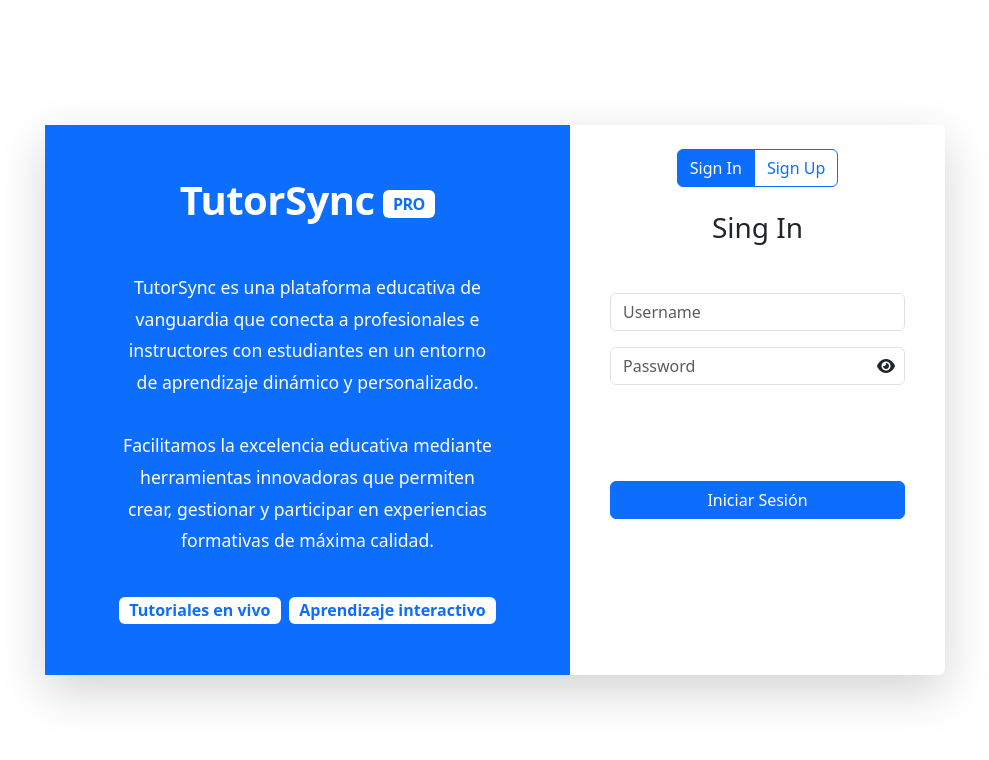
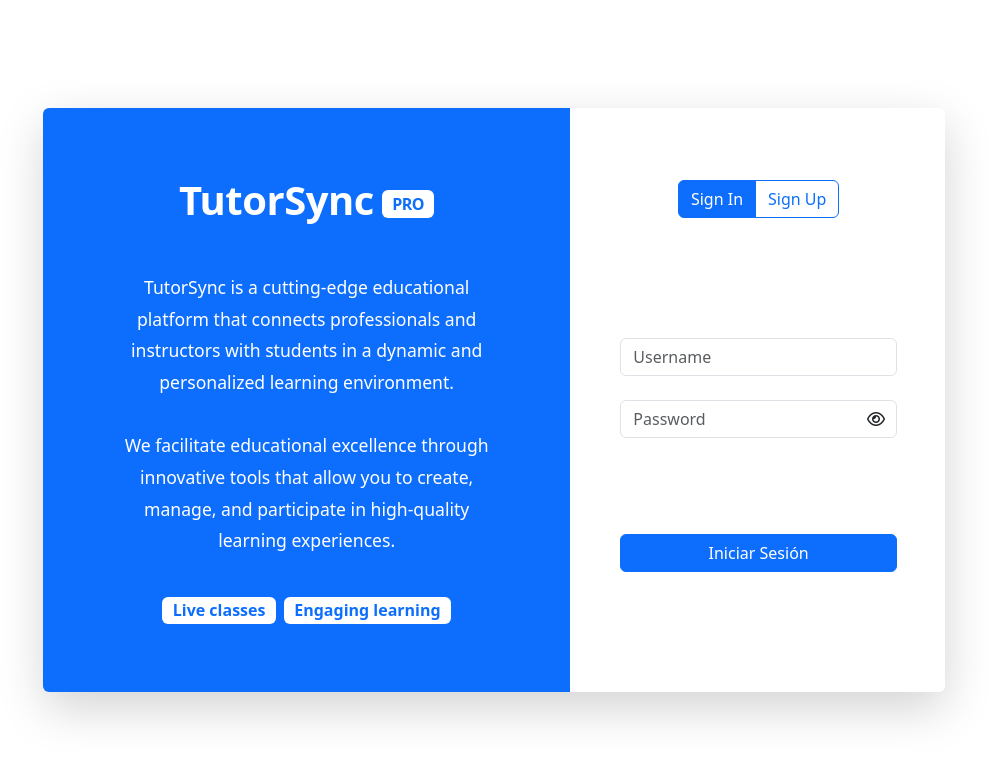
Before and after one commit to Ivangris95/gestor-tutorias-react, a React (Vite) app in the folder app/: page / in a window 1280 px wide. Shown: the top 760 px of the page, without its empty margins (145-1134 px from the left). Built offline with nearby package versions, Linux system fonts and the light colour scheme.

Commit message:
style: mejora la apariencia visual de la página de login

```diff
--- a/app/src/components/Auth/Login.jsx
+++ b/app/src/components/Auth/Login.jsx
@@ -23,15 +23,15 @@ function Login({ onLoginSuccess }) {
 
     return (
         <div className="container-fluid">
-            <div className="row min-vh-100">
+            <div className="row min-vh-100 ">
                 <div className="col-12 d-flex justify-content-center align-items-center py-4">
                     <div
                         className="card shadow-lg border-0"
                         style={{ maxWidth: "900px", width: "100%" }}
                     >
-                        <div className="row g-0" style={{ minHeight: "550px" }}>
+                        <div className="row g-1" style={{ minHeight: "550px" }}>
                             {/* Panel izquierdo - Solo visible en md y más grande */}
-                            <div className="col-lg-7 col-md-6 bg-primary text-white d-none d-md-block">
+                            <div className="col-lg-7 col-md-6 bg-primary text-white d-none d-md-block rounded-start-2">
                                 <div className="d-flex flex-column justify-content-center align-items-center h-100 p-5">
                                     <h1
                                         className="mb-4 fw-bold"
@@ -54,25 +54,23 @@ function Login({ onLoginSuccess }) {
                                             textAlign: "center",
                                         }}
                                     >
-                                        TutorSync es una plataforma educativa de
-                                        vanguardia que conecta a profesionales e
-                                        instructores con estudiantes en un
-                                        entorno de aprendizaje dinámico y
-                                        personalizado.
+                                        TutorSync is a cutting-edge educational
+                                        platform that connects professionals and
+                                        instructors with students in a dynamic
+                                        and personalized learning environment.
                                         <br />
                                         <br />
-                                        Facilitamos la excelencia educativa
-                                        mediante herramientas innovadoras que
-                                        permiten crear, gestionar y participar
-                                        en experiencias formativas de máxima
-                                        calidad.
+                                        We facilitate educational excellence
+                                        through innovative tools that allow you
+                                        to create, manage, and participate in
+                                        high-quality learning experiences.
                                     </p>
                                     <div className="mt-3 d-flex gap-2">
                                         <span className="badge bg-white text-primary fs-6">
-                                            Tutoriales en vivo
+                                            Live classes
                                         </span>
                                         <span className="badge bg-white text-primary fs-6">
-                                            Aprendizaje interactivo
+                                            Engaging learning
                                         </span>
                                     </div>
                                 </div>
@@ -99,7 +97,7 @@ function Login({ onLoginSuccess }) {
                                         </p>
                                     </div>
 
-                                    <div className="text-center mb-4">
+                                    <div className="text-center mb-4 mt-5">
                                         <div
                                             className="btn-group"
                                             role="group"
--- a/app/src/components/Auth/SingIn.jsx
+++ b/app/src/components/Auth/SingIn.jsx
@@ -41,13 +41,11 @@ function SingIn({ onAuthenticate }) {
     };
 
     return (
-        <div className="px-lg-3">
-            <h3 className="mb-5 text-center">Sing In</h3>
-
+        <div className="px-lg-4 py-lg-5">
             {error && <div className="alert alert-danger">{error}</div>}
 
-            <form onSubmit={handleSubmit}>
-                <div className="mb-3">
+            <form onSubmit={handleSubmit} className="py-lg-5 ">
+                <div className="mb-4">
                     <input
                         type="text"
                         className="form-control"
@@ -72,14 +70,14 @@ function SingIn({ onAuthenticate }) {
                         style={{
                             position: "absolute",
                             transform: "translateY(-130%)",
-                            right: "50px",
+                            right: "60px",
                             cursor: "pointer",
                         }}
                     >
                         {showPassword ? (
-                            <i class="fa-solid fa-eye-slash"></i>
+                            <i className="fa-regular fa-eye-slash"></i>
                         ) : (
-                            <i class="fa-solid fa-eye"></i>
+                            <i className="fa-regular fa-eye"></i>
                         )}
                     </span>
                 </div>
--- a/app/src/components/Auth/Singup.jsx
+++ b/app/src/components/Auth/Singup.jsx
@@ -115,9 +115,9 @@ function Singup({ onAuthenticate }) {
                     }}
                 >
                     {showPassword ? (
-                        <i class="fa-solid fa-eye-slash"></i>
+                        <i className="fa-regular fa-eye-slash"></i>
                     ) : (
-                        <i class="fa-solid fa-eye"></i>
+                        <i className="fa-regular fa-eye"></i>
                     )}
                 </span>
             </div>
@@ -144,9 +144,9 @@ function Singup({ onAuthenticate }) {
                     }}
                 >
                     {showPassword ? (
-                        <i class="fa-solid fa-eye-slash"></i>
+                        <i className="fa-regular fa-eye-slash"></i>
                     ) : (
-                        <i class="fa-solid fa-eye"></i>
+                        <i className="fa-regular fa-eye"></i>
                     )}
                 </span>
             </div>
```
